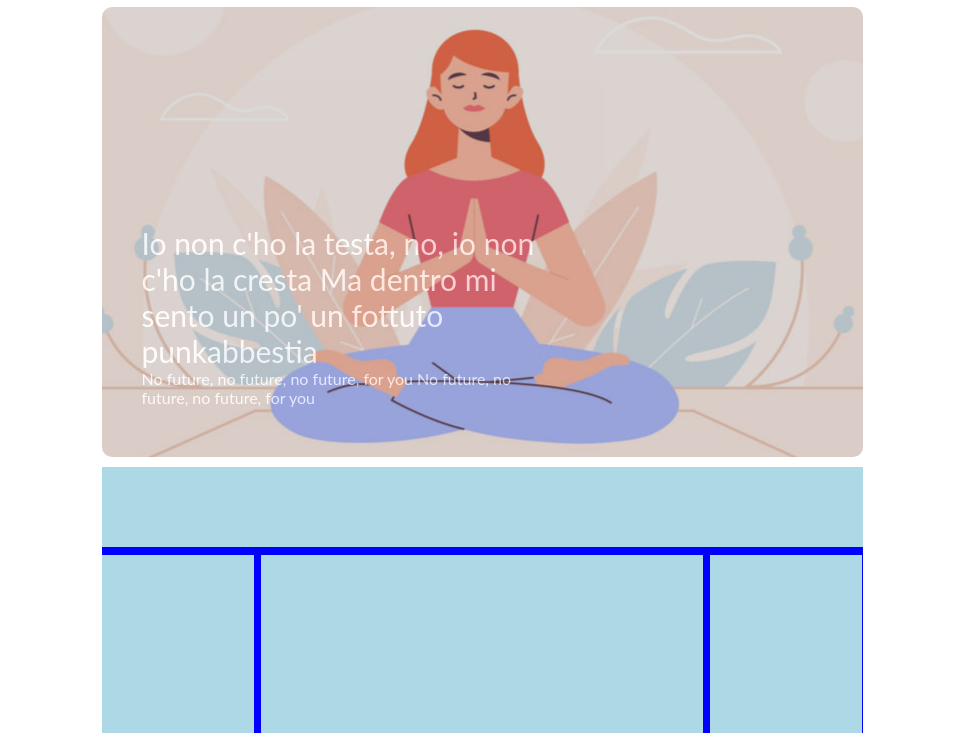
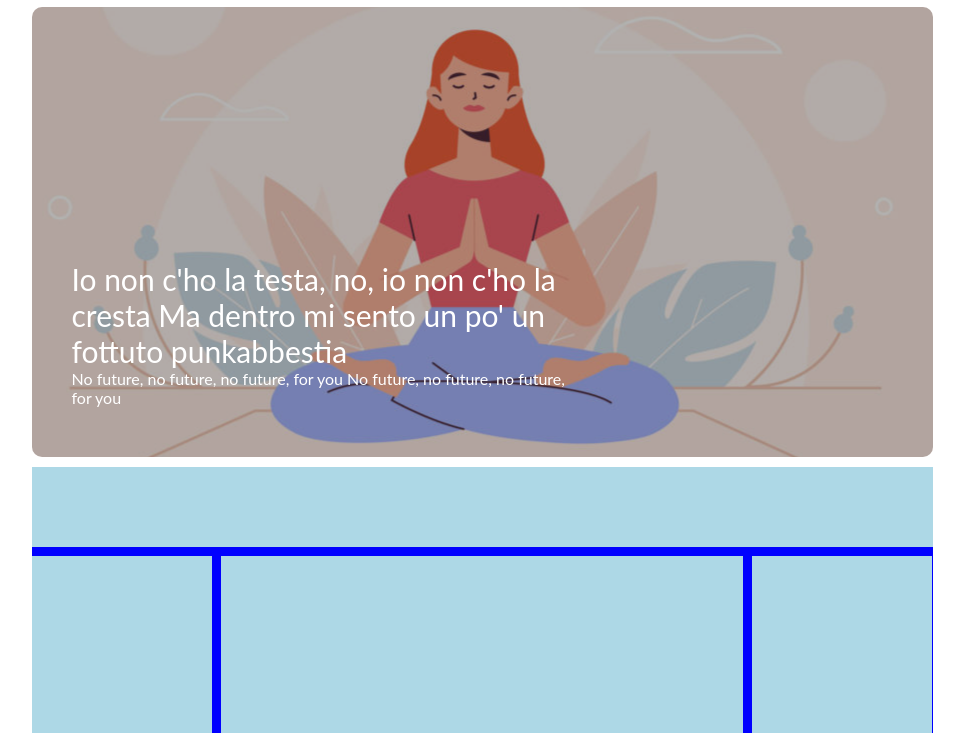
Before and after one commit to Andrei-Gabriel/htmlcss-wp, a plain HTML site: page index.html in a window 1280 px wide. Shown: the part 173-906 px from the top of the page, without its empty margins (158-1122 px from the left). Drawn offline with Linux system fonts and the light colour scheme.

Commit message:
Correzione figure - 001

```diff
--- a/css/style.css
+++ b/css/style.css
@@ -6,7 +6,7 @@
     font-family: 'Lato', sans-serif;
 }
 body {
-    padding: 30px 259.5px;
+    padding: 30px 189.5px;
 }
     header ~ * {
         margin-top: 10px;
@@ -66,8 +66,7 @@ figure {
     figure > div{
         border-radius: inherit;
         height: 100%;
-        background-color: rgba(102, 102, 102, 0.329);
-        opacity: 0.7;
+        background-color: rgba(0, 0, 0, 0.3);
         position: relative;
     }
         #text-img {
@@ -83,6 +82,7 @@ figure {
             #text-img > h3 {
                 font-weight: normal;
                 font-size: 30px;
+
             }
             #text-img > p {
                 font-size: 16px;
```
